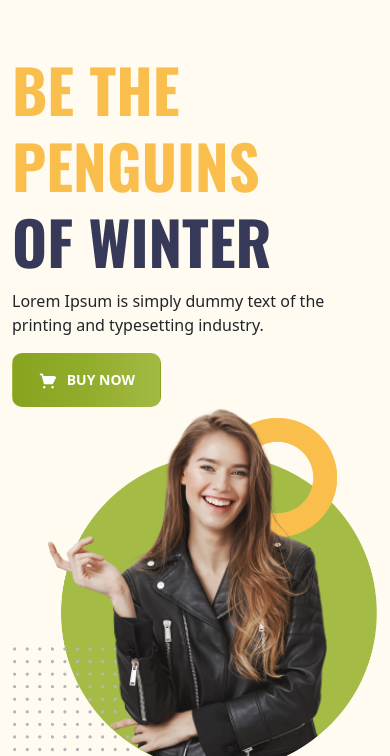
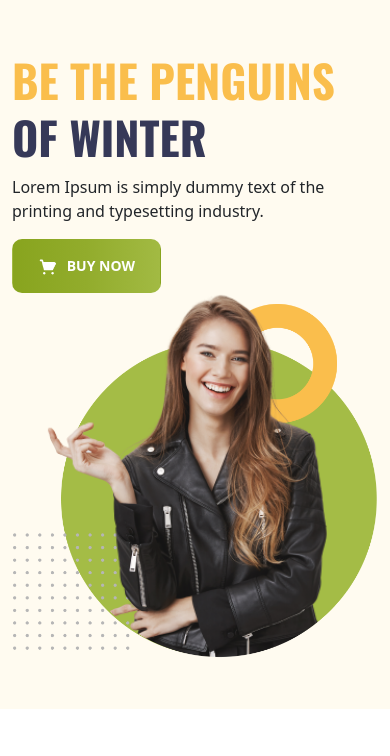
Before and after one commit to prosany/PH-Penguin_Fashion, a plain HTML site: page index.html in a window 390 px wide. Shown: the part 51-807 px from the top of the page. Drawn offline with nearby package versions, Linux system fonts and the light colour scheme.

Commit message:
Small Change

```diff
--- a/inc/css/style.css
+++ b/inc/css/style.css
@@ -103,6 +103,9 @@ header {
         text-align: center;
         justify-content: center !important;
     }
+    .penguin-hero-text {
+        font-size: 45px;
+    }
 }
 @media (max-width: 991px) and (min-width: 767px) {
     .penguin-hero-text {
```
